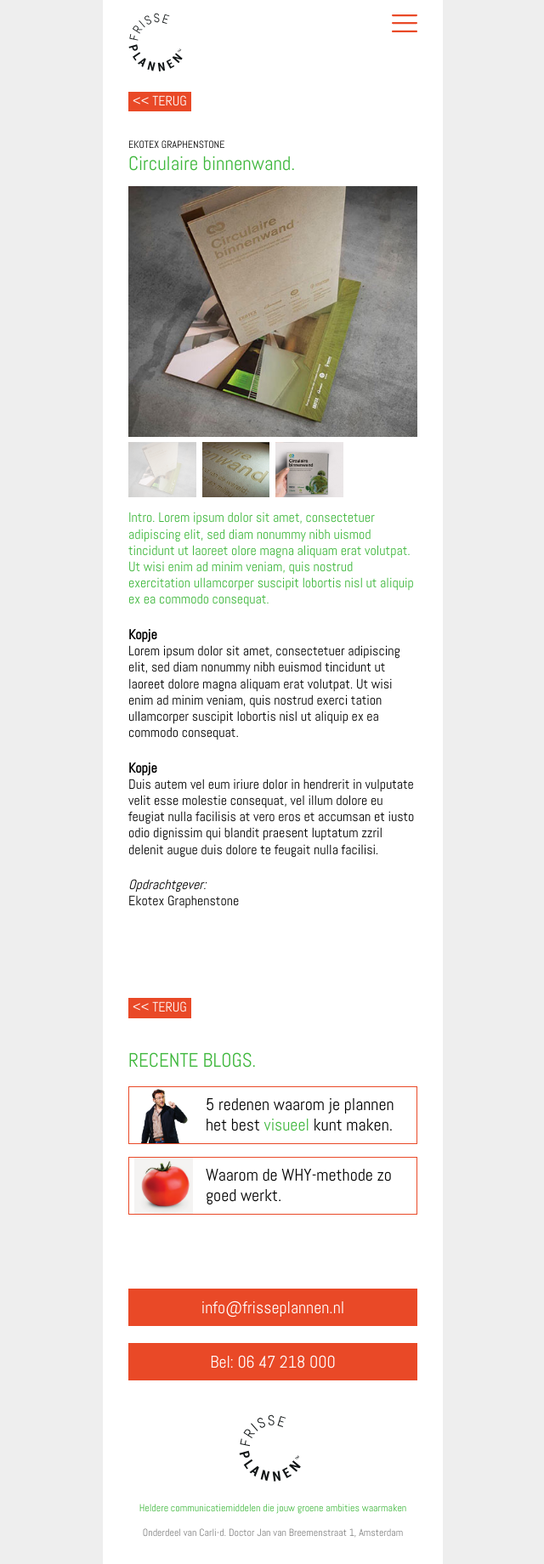
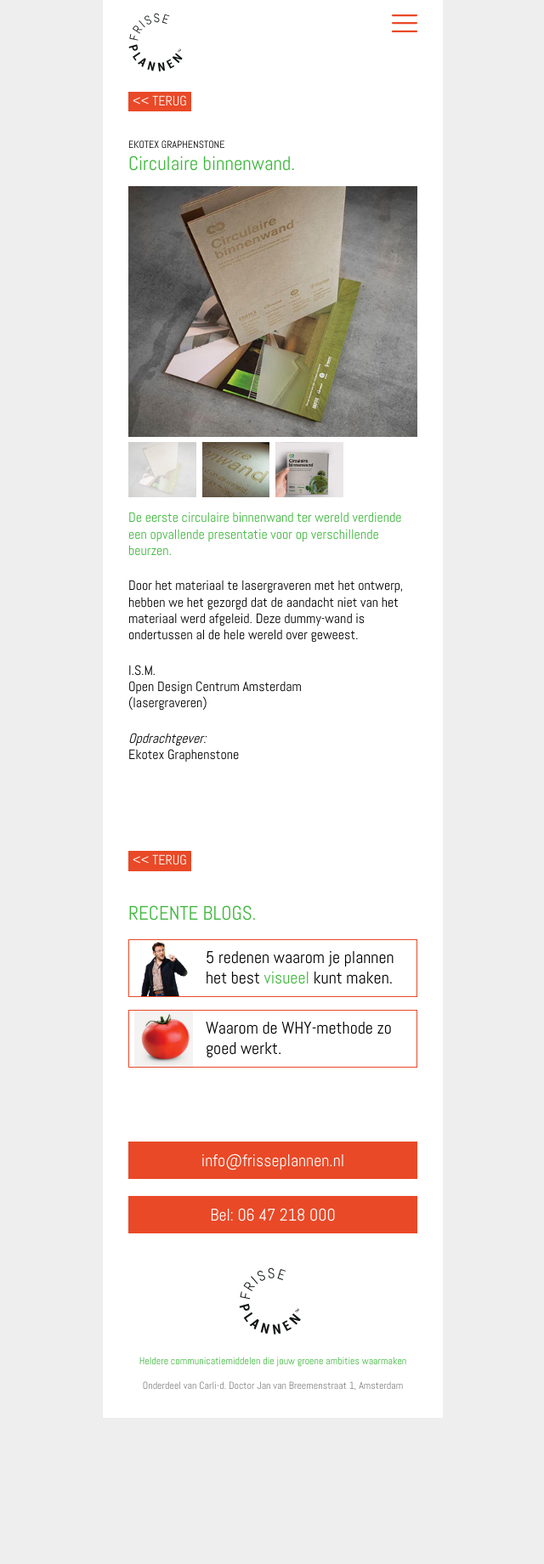
Before and after one commit to jhvanderschee/carli_d, a Jekyll site: the page built from _projects/praatplaat-energienet.md, in a window 1280 px wide. Shown: the whole page at 85% size, without its empty margins (319-959 px from the left). Built offline with Jekyll 4.4.1, drawn with Linux system fonts in a browser that asks for light colours; after the commit the page ends 1668 px from its top, so only the background shows below that.

Commit message:
Updated '_projects/praatplaat-energienet.md' via CloudCannon

```diff
--- a/_projects/praatplaat-energienet.md
+++ b/_projects/praatplaat-energienet.md
@@ -6,19 +6,13 @@
   - image: /img/binnenwand_close.jpg
   - image: /img/binnenwand_folder.jpg
 description: >-
-  Intro. Lorem ipsum dolor sit amet, consectetuer adipiscing elit, sed diam
-  nonummy nibh uismod tincidunt ut laoreet olore magna aliquam erat volutpat. Ut
-  wisi enim ad minim veniam, quis nostrud exercitation ullamcorper suscipit
-  lobortis nisl ut aliquip ex ea commodo consequat.
+  De eerste circulaire binnenwand ter wereld verdiende een opvallende
+  presentatie voor op verschillende beurzen.
 client: Ekotex Graphenstone
 client_image:
 bgcolor: gray
 ---
 
-## Kopje
+Door het materiaal te lasergraveren met het ontwerp, hebben we het gezorgd dat de aandacht niet van het materiaal werd afgeleid. Deze dummy-wand is ondertussen al de hele wereld over geweest. &nbsp;
 
-Lorem ipsum dolor sit amet, consectetuer adipiscing elit, sed diam nonummy nibh euismod tincidunt ut laoreet dolore magna aliquam erat volutpat. Ut wisi enim ad minim veniam, quis nostrud exerci tation ullamcorper suscipit lobortis nisl ut aliquip ex ea commodo consequat.
-
-## Kopje
-
-Duis autem vel eum iriure dolor in hendrerit in vulputate velit esse molestie consequat, vel illum dolore eu feugiat nulla facilisis at vero eros et accumsan et iusto odio dignissim qui blandit praesent luptatum zzril delenit augue duis dolore te feugait nulla facilisi.
+I.S.M.<br>Open Design Centrum Amsterdam<br>(lasergraveren)
```
